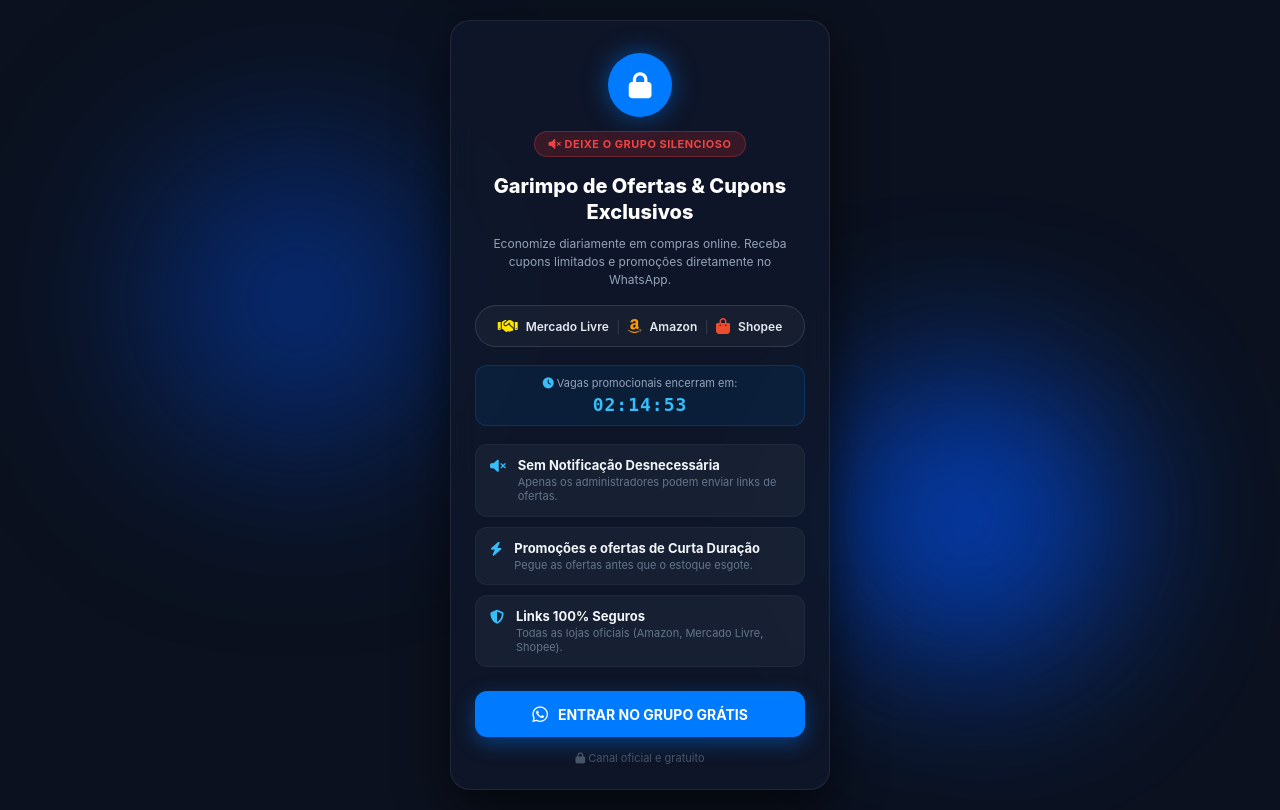
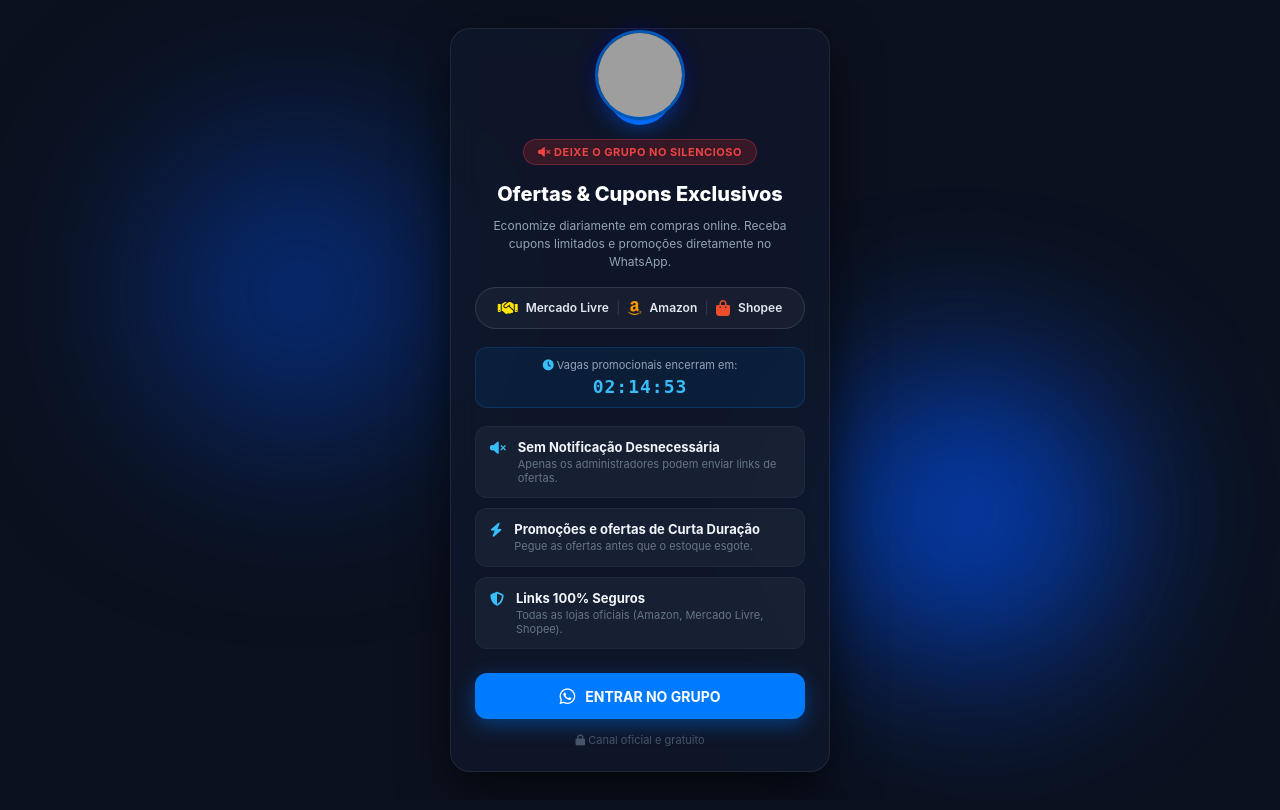
Before and after one commit to PATOfront/pagina.web, a Flask app: page / in a window 1280 px wide. After the commit the page ends 783 px from the top, so only its background shows below. Run offline with Flask 3, Linux system fonts and the light colour scheme; grey boxes are pictures that could not be loaded.

Commit message:
Update index.html with new layout and logo

```diff
--- a/templates/index.html
+++ b/templates/index.html
@@ -18,17 +18,21 @@
         <!-- ÍCONE NO TOPO DO CARD -->
         <div class="top-icon-wrapper">
             <div class="top-icon-circle">
-                <i class="fa-solid fa-lock"></i>
+           <div style="display: flex; justify-content: center; margin-bottom: 15px;">
+   <div style="display: flex; justify-content: center; margin-bottom: 20px;">
+    <img src="{{ url_for('static', filename='logo.jpeg') }}" alt="Mestre das Ofertas" style="width: 90px; height: 90px; border-radius: 50%; object-fit: cover; border: 3px solid #0056b3; box-shadow: 0 0 20px rgba(7, 4, 170, 0.4);">
+</div>
+</div>
             </div>
         </div>
 
         <!-- BADGE VERMELHA -->
         <div class="badge">
-            <i class="fa-solid fa-volume-xmark"></i> DEIXE O GRUPO SILENCIOSO
+            <i class="fa-solid fa-volume-xmark"></i> DEIXE O GRUPO NO SILENCIOSO
         </div>
 
         <!-- TÍTULO E SUBTÍTULO -->
-        <h1 class="title">Garimpo de Ofertas & Cupons Exclusivos</h1>
+        <h1 class="title">Ofertas & Cupons Exclusivos</h1>
         <p class="subtitle">Economize diariamente em compras online. Receba cupons limitados e promoções diretamente no WhatsApp.</p>
 
         <!-- SEÇÃO DE MARCAS (MERCADO LIVRE, AMAZON, SHOPEE) LOGO ACIMA DO CRONÔMETRO -->
@@ -86,7 +90,7 @@
 
         <!-- BOTÃO COM INTEGRAÇÃO SQLITE -->
         <button onclick="registrarClique()" class="btn-whatsapp">
-            <i class="fa-brands fa-whatsapp"></i> ENTRAR NO GRUPO GRÁTIS
+            <i class="fa-brands fa-whatsapp"></i> ENTRAR NO GRUPO
         </button>
 
         <div class="footer-info">
```
